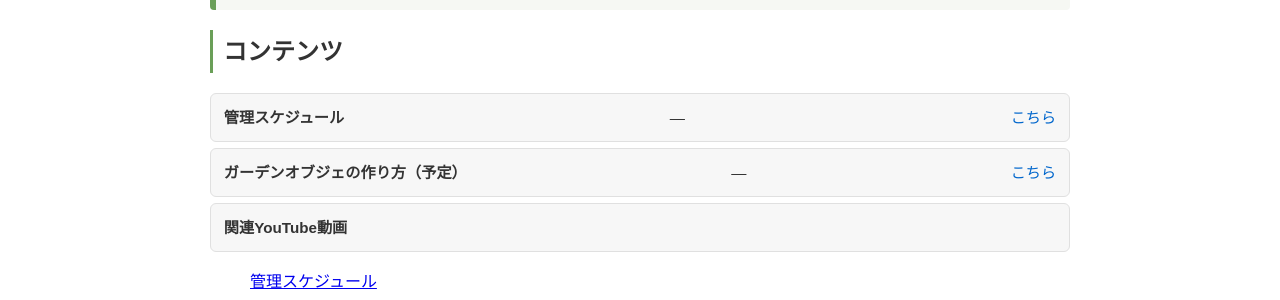
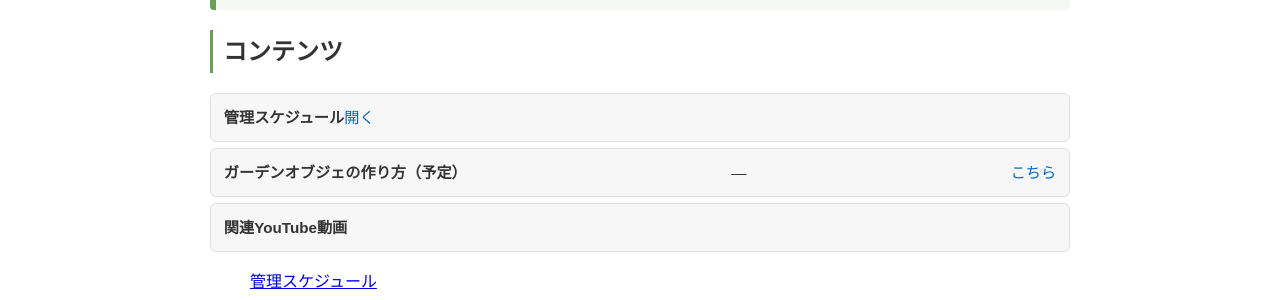
Before and after one commit to shiitake-garden/shiitake-garden.github.io, a Jekyll site: the page built from index.html, in a window 1280 px wide. Shown: the part 651-951 px from the top of the page. Built offline with Jekyll 4.4.1, drawn with Linux system fonts in a browser that asks for light colours.

Commit message:
Update index.html

```diff
--- a/index.html
+++ b/index.html
@@ -29,7 +29,7 @@ title: 園芸データ検索
 <section>
   <h2>コンテンツ</h2>
   <ul class="content-list">
-    <li><strong>管理スケジュール</strong> — <a href="/plant-care">こちら</a></li>
+     <li><a href="/plant-care"><strong>管理スケジュール</strong><span>開く</span></a></li>
     <li><strong>ガーデンオブジェの作り方（予定）</strong> — <a href="./pest.html">こちら</a></li>
     <li><strong>関連YouTube動画</strong></li>
   </ul>
```
